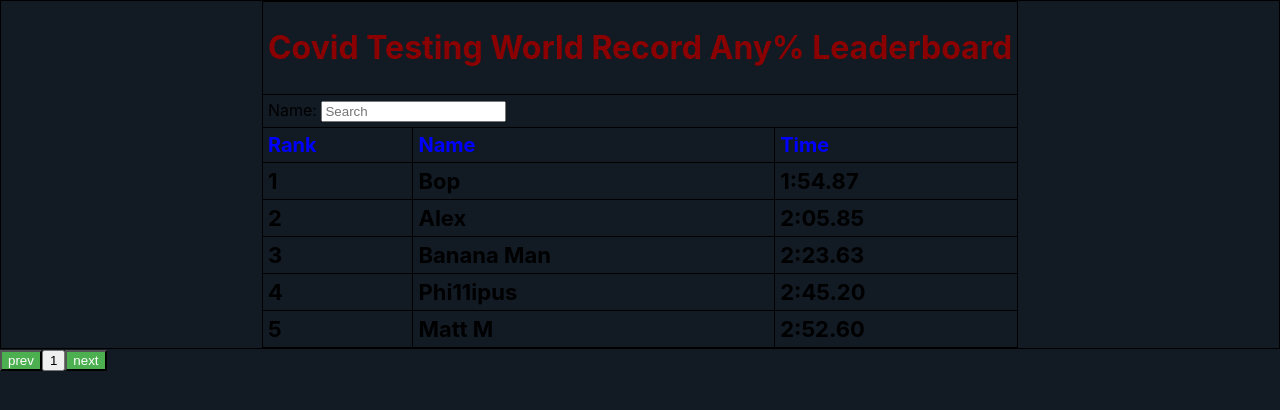
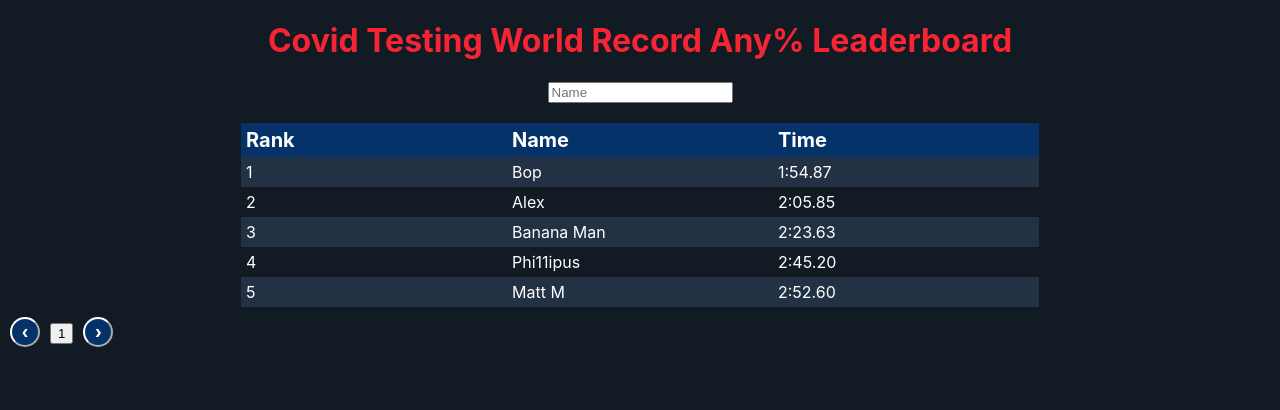
Before and after one commit to enisaras/CovidTestingWR, a React (Create React App) app: page / in a window 1280 px wide. Shown: the top 410 px of the page. Built offline with nearby package versions, Linux system fonts and the light colour scheme.

Commit message:
Upadated UI

```diff
--- a/src/Components/Leaderboard.js
+++ b/src/Components/Leaderboard.js
@@ -118,18 +118,12 @@ class Leaderboard extends Component{
       render() {
         return (
           <div>
-            <table id="lBoard">
+            <h1>Covid Testing World Record Any% Leaderboard</h1>
+            <form className='search-bar' onChange={this.filterRank}>
+              <input type="search" name="search" placeholder="Name"/>
+            </form>
+            <table id="lBoard" className='fancy-table'>
               <tbody className='ranking'>
-                <tr>
-                  <td colSpan="10000"><h1>Covid Testing World Record Any% Leaderboard</h1></td>
-                </tr>
-                <tr>
-                  <td colSpan="10000">
-                    <form onChange={this.filterRank}>
-                      Name: <input type="search" name="search" placeholder="Search"/>
-                    </form>
-                  </td>
-                </tr>
                 <tr>
                   <td className='rank-header sortTime' onClick={ this.sortUsersByTime }> Rank </td>
                   <td className='rank-header sortAlpha' onClick={ this.sortUsersByName }> Name </td>
@@ -146,11 +140,11 @@ class Leaderboard extends Component{
                }
               </tbody>
             </table>
-            <button className='previous' onClick={ this.decreasePage }>prev</button>
+            <button className='page-select' onClick={ this.decreasePage }><span>&#8249;</span></button>
             { this.state.page === 1 ? null: <p onClick={ this.decreasePage }> { this.state.page - 1 }</p>}
             <button> { this.state.page }</button>
             { this.state.page < this.state.pageMax ? <p onClick={ this.increasePage }> { this.state.page + 1 }</p>: null }
-            <button className='next' onClick={ this.increasePage }>next</button>
+            <button className='page-select' onClick={ this.increasePage }><span>&#8250;</span></button>
           </div>
 
         )};
--- a/src/Components/styles.css
+++ b/src/Components/styles.css
@@ -1,60 +1,57 @@
 h1 {
-    color: darkred;
+  color: var(--header);
+  display: flex;
+  justify-content: center;
 }
 
-table {
-    border: 1px solid black;
-    border-collapse: collapse;
-    display: flex;
-    justify-content: center;
+.search-bar {
+  display: flex;
+  justify-content: center;
+  margin-bottom: 20px;
 }
 
-table td {
-    border: 1px solid black;
-    padding: 5px;
-}
-.decrement button{
+.fancy-table {
+  border-collapse: collapse;
   display: flex;
   justify-content: center;
-  margin-left: 300px;
+  color: var(--text)
 }
 
-.increment button{
-  margin-left: 300px;
-  display: flex;
-
-}
-.previous {
-  text-decoration: none;
-  display: inline-block;
-  background-color: #4CAF50;
-  color: white;
+.fancy-table tr,
+.fancy-table td {
+  padding: 5px;
+  min-width: 20vw;
 }
 
-.next:hover {
-  background-color: #ddd;
-  color: black;
+.fancy-table tr:nth-child(even) {
+  background: var(--other);
 }
 
-.previous:hover {
-  background-color: #f1f1f1;
-  color: black;
-}
-
-.next {
-  background-color: #4CAF50;
-  color: white;
-}
-
-.round {
-  border-radius: 50%;
-}
-.rank-header {
-  color: blue;
+.fancy-table tr:first-of-type{
+  background-color: var(--highlight);
   font-size: 20px;
   font-weight: bold;
 }
-.data{
-  font-size: 22px;
+
+.page-select {
+  display: inline-flex;
+  justify-content: center;
+  margin: 10px;
+  width: 30px;
+  height: 30px;
+  border-radius: 15px;
+  border-color: var(--text);
+
+  font-size: 20px;
   font-weight: bold;
+
+  background: var(--highlight);
+  color: var(--text);
 }
+
+
+.page-select:hover {
+  background: var(--text);
+  color: var(--highlight);
+  border-color: var(--highlight);
+}
```
Also changed, not shown: 1 other file (tests, documents, lock files or other folders).
